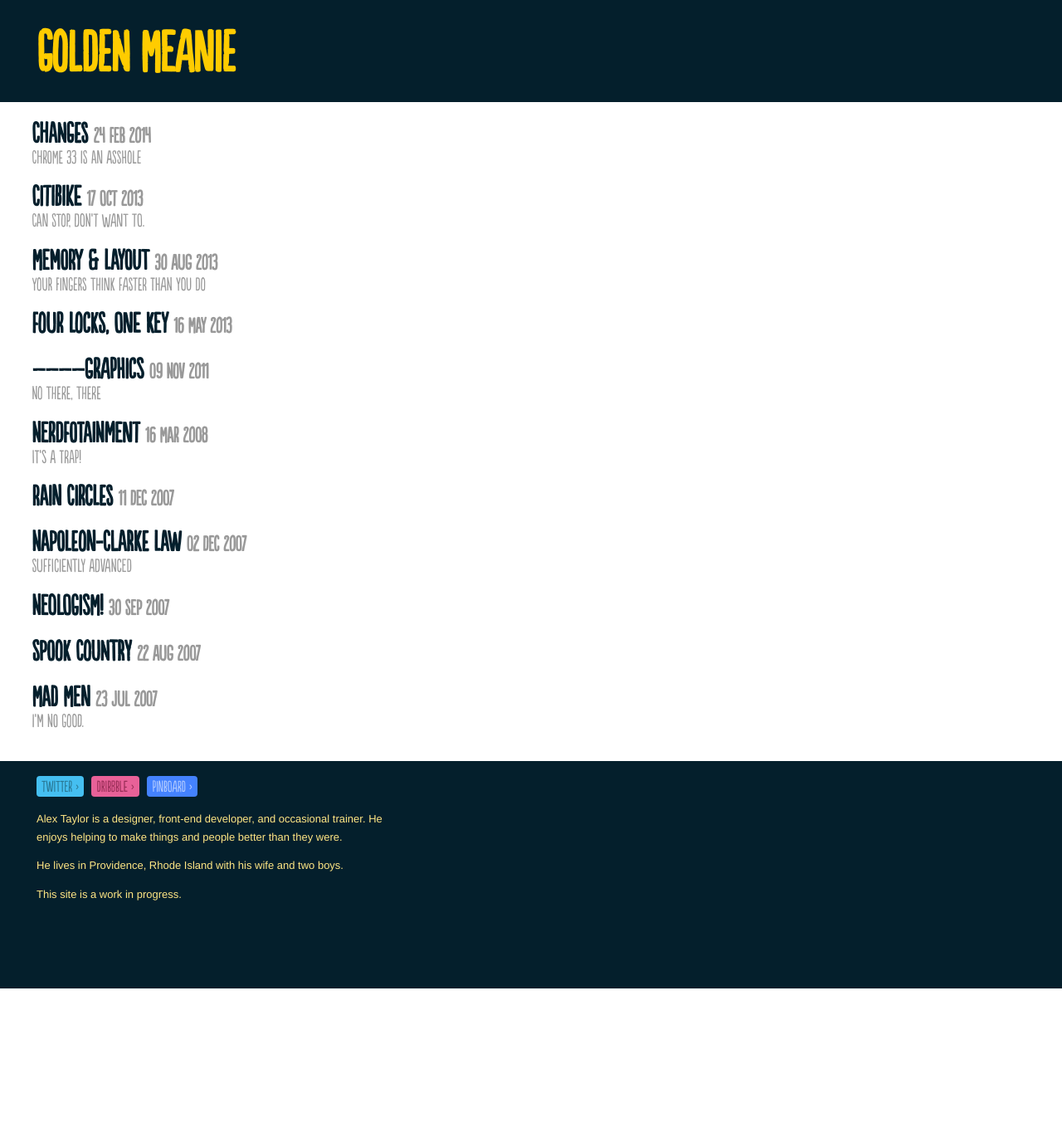
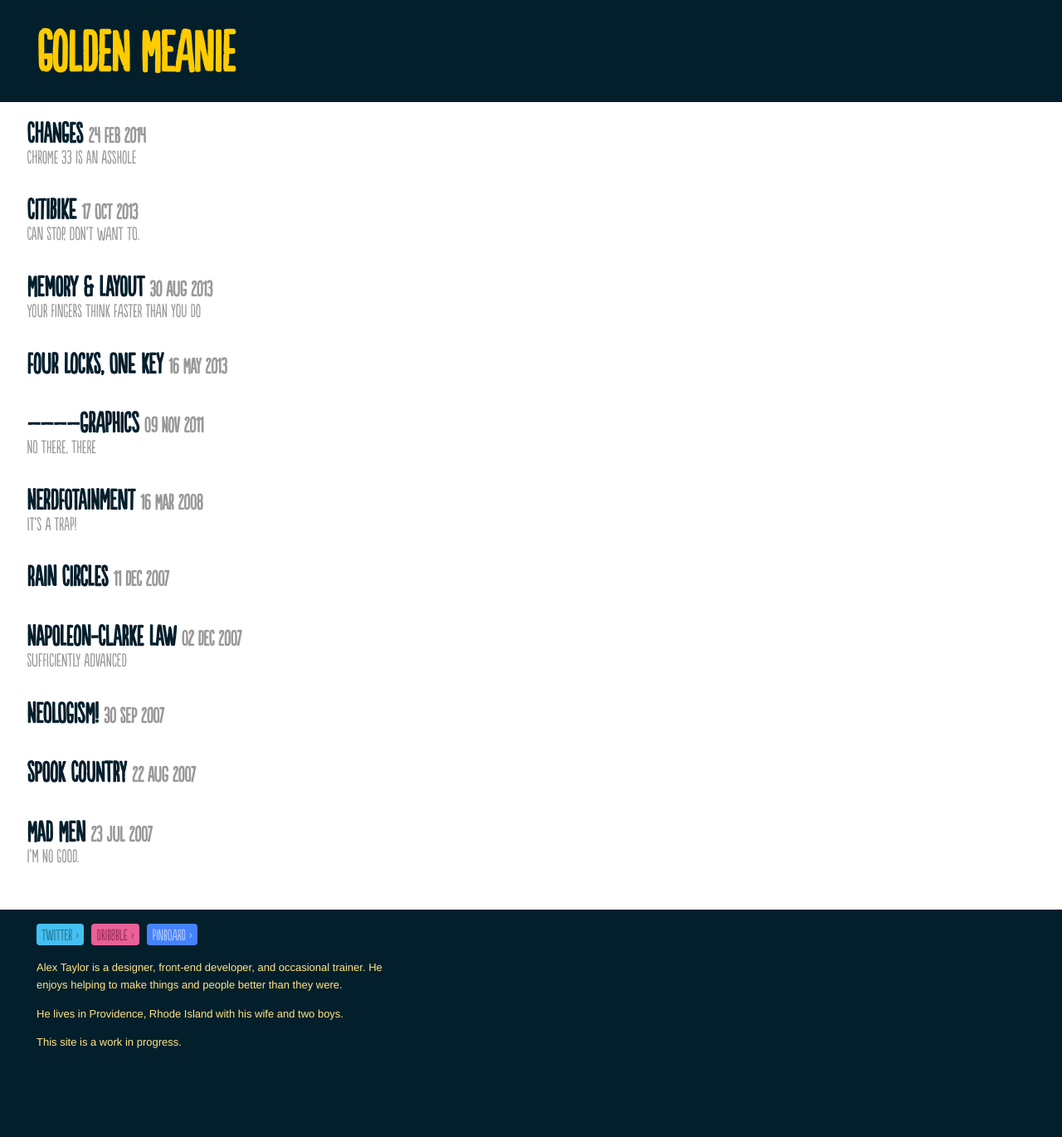
Before and after one commit to goldenmeanie/gmne, a Jekyll site: the page built from index.html, in a window 1280 px wide. Shown: the whole page at 83% size. Built offline with Jekyll 4.4.1, drawn with Linux system fonts in a browser that asks for light colours; before the commit the page ends 1191 px from its top, so only the background shows below that.

Commit message:
Playing around with animation in the TOC

```diff
--- /dev/null
+++ b/_sass/animation.scss
@@ -0,0 +1,17 @@
+@keyframes wash {
+  0% {
+    background: transparentize($meanie, 1);
+  }
+  100% {
+    background: transparentize($meanie, .75);
+  }
+}
+
+@keyframes pulse {
+  0% {
+    color: #fa0;
+  }
+  100% {
+    color: #f80;
+  }
+}
--- a/_sass/toc.scss
+++ b/_sass/toc.scss
@@ -1,5 +1,5 @@
 .index {
-  margin: 1em 3% 3em;
+  margin: 0 0 3em;
   h2 {
     font-size: 3em;
     margin-left: 4.45em;
@@ -9,10 +9,10 @@
     list-style: none;
     font-family: Populaire Regular;
     font-size: 2.5em;
-    margin: .5em 0;
-    padding: 0;
+    margin: 0;
+    padding: .5em 1em;
     a {
-      color: $subdued;
+      color: $meanie;
       display: block;
       text-decoration: none;
       &:hover {
@@ -26,6 +26,15 @@
 }
 .toc-entry {
   position: relative;
+  &:hover {
+    animation: wash 1200ms ease-in-out infinite alternate;
+    // background: red;
+    h2,
+    .excerpt
+      {
+      animation: pulse 1200ms ease-in-out infinite alternate;
+    }
+  }
   .time-stamp {
     color: rgba(0,0,0,0.4);
     display: inline-block;
--- a/css/main.scss
+++ b/css/main.scss
@@ -4,6 +4,7 @@
 @import
   "reset",
   "variables",
+  "animation",
   "layout",
   "header",
   "toc",
```
